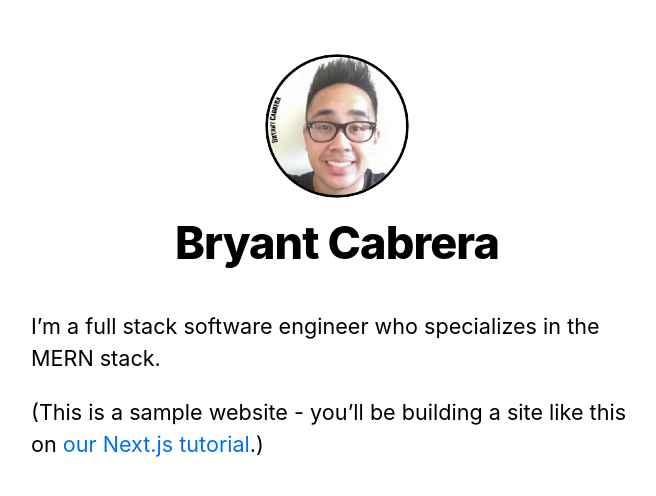
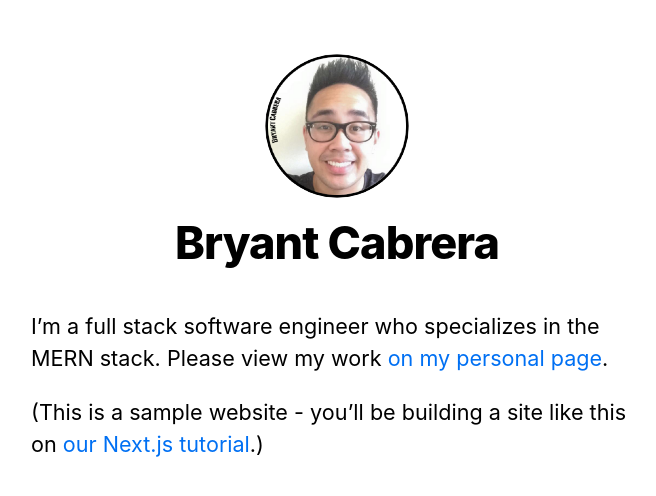
Before and after one commit to BryantCabrera/NextJS-practice, a Next.js app: page / in a window 1280 px wide. Shown: the top 496 px of the page, without its empty margins (303-959 px from the left). Built offline with nearby package versions, Linux system fonts and the light colour scheme.

Commit message:
Updates introduction on home page.

```diff
--- a/pages/index.js
+++ b/pages/index.js
@@ -9,7 +9,7 @@ export default function Home() {
         <title>{siteTitle}</title>
       </Head>
       <section className={utilStyles.headingMd}>
-        <p>I’m a full stack software engineer who specializes in the MERN stack.</p>
+        <p>I’m a full stack software engineer who specializes in the MERN stack.  Please view my work <a href="www.BryantCabrera.com">on my personal page</a>.</p>
         <p>
           (This is a sample website - you’ll be building a site like this on{' '}
           <a href="https://nextjs.org/learn">our Next.js tutorial</a>.)
```
